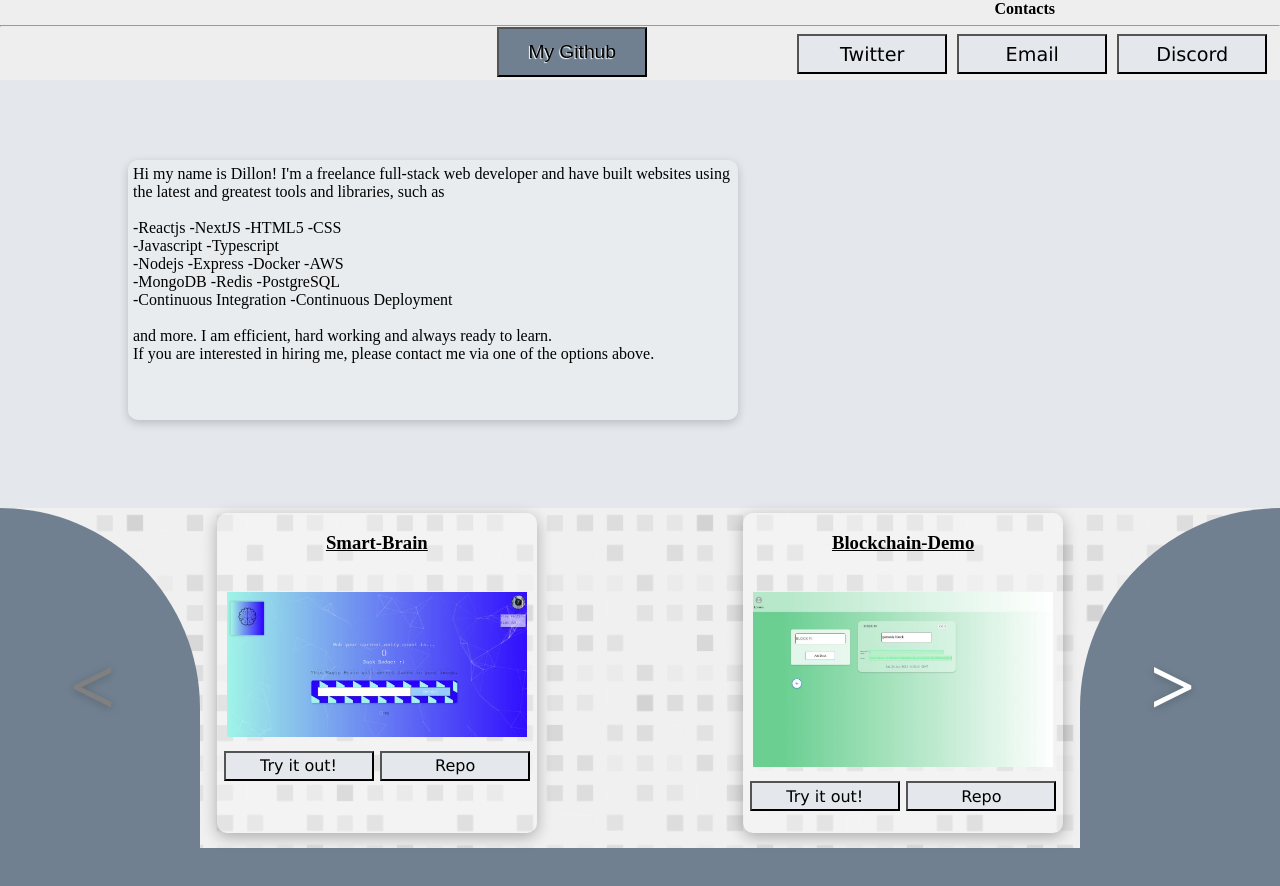
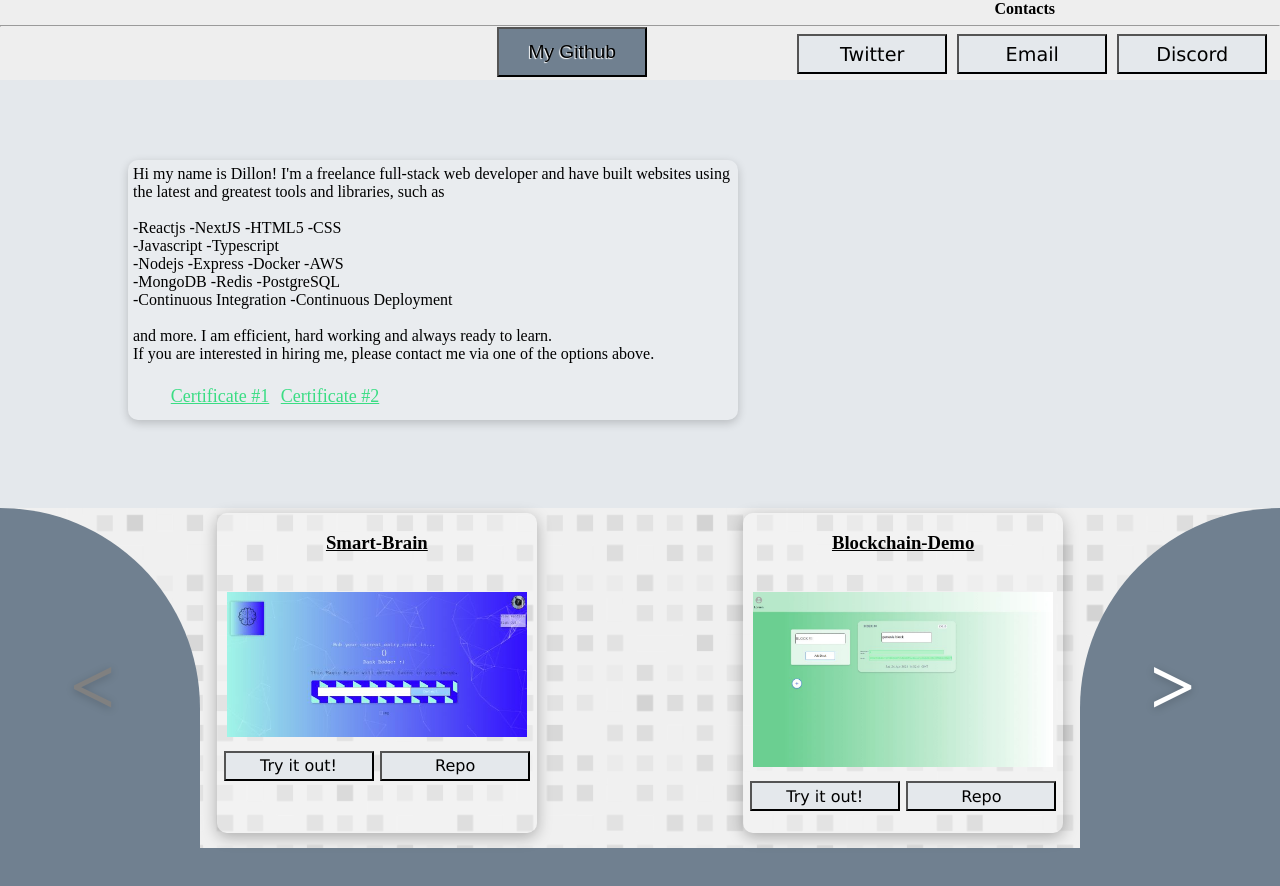
Before and after one commit to Dillon-MC/my-portfoliov2, a React (Create React App) app: page / in a window 1280 px wide. Built offline with nearby package versions, Linux system fonts and the light colour scheme.

Commit message:
added certificate links

```diff
--- a/src/components/ProjectCarousel/ProjectCarousel.tsx
+++ b/src/components/ProjectCarousel/ProjectCarousel.tsx
@@ -37,7 +37,7 @@ const ProjectList = (): JSX.Element => {
         adjustProjectGrid();
     },[]);
 
-    //Dispatch the currentPage it updates
+    //Dispatch the currentPage so it updates
     useEffect(() => {
         dispatch({
             type: gridSize === 3 ? "PAGE_INDEX_CHANGE3" : gridSize === 2 ? "PAGE_INDEX_CHANGE2" :  "PAGE_INDEX_CHANGE1",
--- a/src/containers/App.css
+++ b/src/containers/App.css
@@ -6,6 +6,25 @@
   height: 50.6vh;
   min-height: 270px;
   margin-bottom: 16.4vh;
+}
+
+#linkContainer {
+  position: fixed;
+  display: flex;
+  width: 220px;
+  height: 60px;
+  justify-content: space-around;
+  transform: translate(160px, -150px);
+}
+
+.certificateLink {
+  font-size: large;
+  margin-left: 10px;
+  color: rgb(58, 221, 132);
+}
+
+.certificateLink:hover {
+  color: rgb(58, 175, 221);
 }
 
 footer {
--- a/src/containers/App.tsx
+++ b/src/containers/App.tsx
@@ -20,6 +20,10 @@ function App() {
           If you are interested in hiring me, please contact me via one of the options above.<br/>
         </p>
       </div>
+      <div id="linkContainer">
+        <a className="certificateLink" href="https://ik.imagekit.io/zkncx93xu/UdemyCertificate_public__hknniNTo2s.jpg" target="_blank">Certificate #1</a>
+        <a className="certificateLink" href="https://ik.imagekit.io/zkncx93xu/UdemyCertificate2_public__L3k0RbpbT.jpg" target="_blank">Certificate #2</a>
+      </div>
       <ProjectCarousel />
       <footer></footer>
     </div>
```
